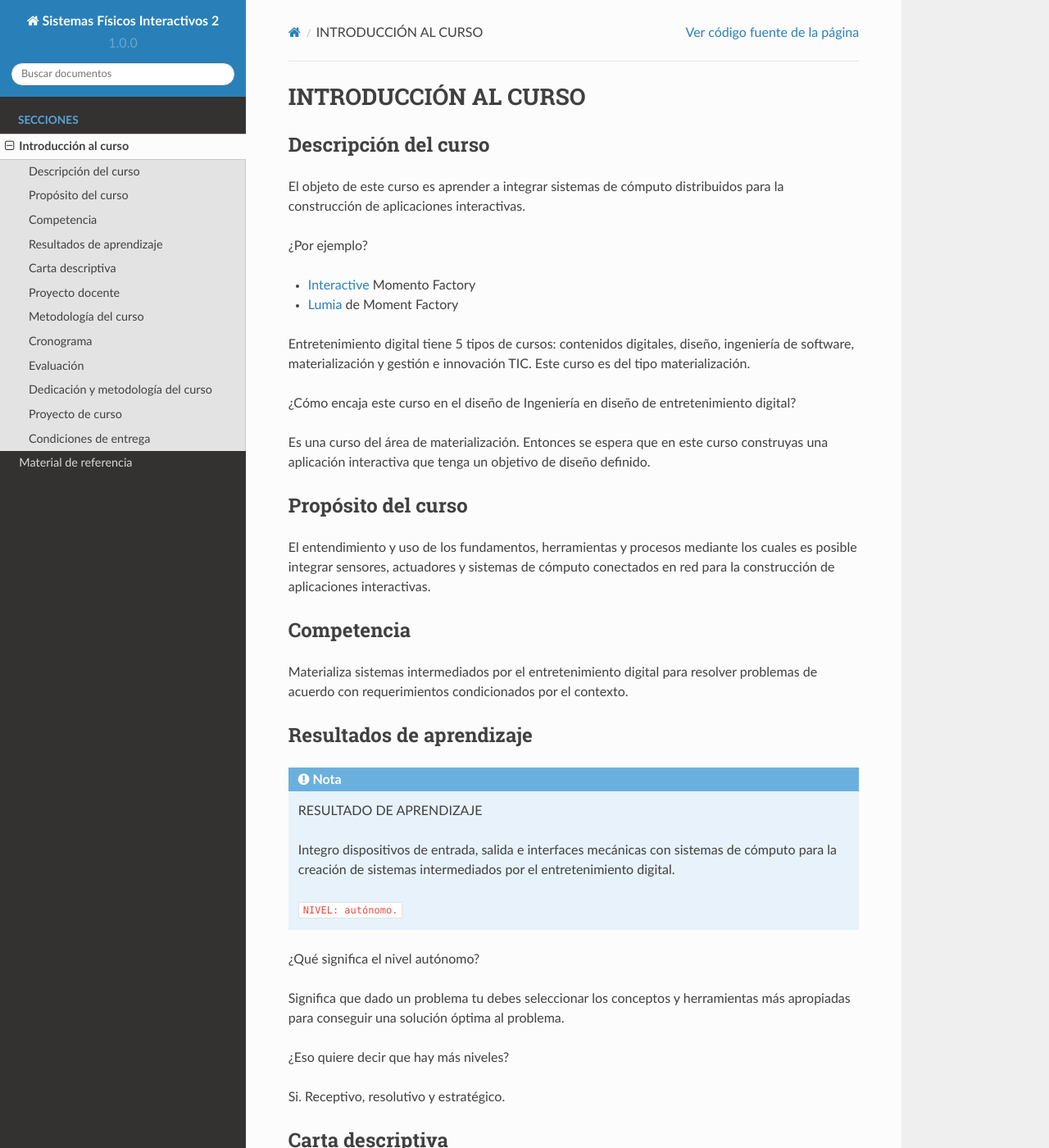
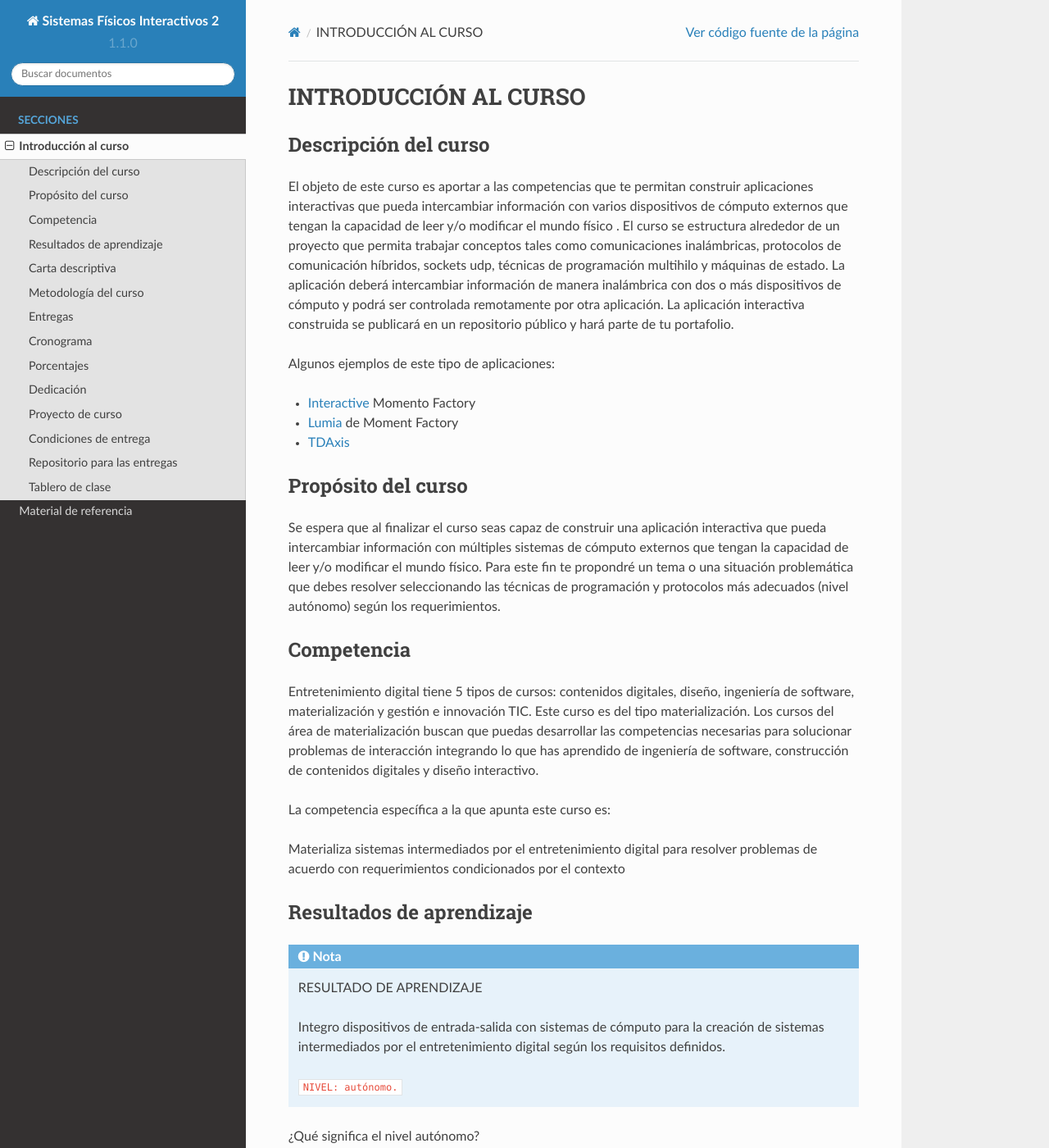
Before and after one commit to juanferfranco/SistemasFisicosInteractivos2, a Sphinx documentation site: the page built from docs/_intro/intro.rst, in a window 1280 px wide and 1400 px high. Shown: the whole window at 82% size. Built offline with Sphinx 7.4.7 and the Read the Docs theme 2.0.0, drawn with Linux system fonts in a browser that asks for light colours; some of the changed text lies outside the part shown.

Commit message:
Initial setup

```diff
--- a/docs/_intro/intro.rst
+++ b/docs/_intro/intro.rst
@@ -4,43 +4,52 @@
 Descripción del curso
 ----------------------
 
-El objeto de este curso es aprender a integrar sistemas de cómputo distribuidos
-para la construcción de aplicaciones interactivas.
+El objeto de este curso es aportar a las competencias que te permitan construir aplicaciones
+interactivas que pueda intercambiar información con varios dispositivos de cómputo externos
+que tengan la capacidad de leer y/o modificar el mundo físico . El curso se estructura alrededor
+de un proyecto que permita trabajar conceptos tales como comunicaciones inalámbricas, protocolos
+de comunicación híbridos, sockets udp, técnicas de programación multihilo y máquinas de estado.
+La aplicación deberá intercambiar información de manera inalámbrica con dos o más dispositivos
+de cómputo y podrá ser controlada remotamente por otra aplicación. La aplicación interactiva
+construida se publicará en un repositorio público y hará parte de tu portafolio.
 
-¿Por ejemplo?
+Algunos ejemplos de este tipo de aplicaciones:
 
 * `Interactive <https://momentfactory.com/reel/interactive-demo>`__ Momento Factory
 * `Lumia <https://momentfactory.com/reel/lumina-night-walks-demo>`__ de Moment Factory
-
-Entretenimiento digital tiene 5 tipos de cursos: contenidos digitales, diseño,
-ingeniería de software, materialización y gestión e innovación TIC.
-Este curso es del tipo materialización.
-
-¿Cómo encaja este curso en el diseño de Ingeniería en diseño de entretenimiento digital?
-
-Es una curso del área de materialización. Entonces se espera que en este curso construyas
-una aplicación interactiva que tenga un objetivo de diseño definido.
+* `TDAxis <https://tdaxis.github.io/>`__
 
 Propósito del curso
 ---------------------
 
-El entendimiento y uso de los fundamentos, herramientas y procesos mediante los
-cuales es posible integrar sensores, actuadores y sistemas de cómputo conectados
-en red para la construcción de aplicaciones interactivas.
+Se espera que al finalizar el curso seas capaz de construir una aplicación
+interactiva que pueda intercambiar información con múltiples sistemas de cómputo externos
+que tengan la capacidad de leer y/o modificar el mundo físico. Para este fin te propondré un
+tema o una situación problemática que debes resolver seleccionando las técnicas
+de programación y protocolos más adecuados (nivel autónomo) según los requerimientos.
 
 Competencia
 ------------
 
-Materializa sistemas intermediados por el entretenimiento digital para resolver
-problemas de acuerdo con requerimientos condicionados por el contexto.
+Entretenimiento digital tiene 5 tipos de cursos: contenidos digitales, diseño,
+ingeniería de software, materialización y gestión e innovación TIC.
+Este curso es del tipo materialización. Los cursos del área de materialización buscan
+que puedas desarrollar las competencias necesarias para solucionar problemas de
+interacción integrando lo que has aprendido de ingeniería de software, construcción
+de contenidos digitales y diseño interactivo.
+
+La competencia específica a la que apunta este curso es:
+
+Materializa sistemas intermediados por el entretenimiento digital para resolver problemas
+de acuerdo con requerimientos condicionados por el contexto
 
 Resultados de aprendizaje
 ----------------------------
 
 .. note:: RESULTADO DE APRENDIZAJE
 
-    Integro dispositivos de entrada, salida e interfaces mecánicas con sistemas de
-    cómputo para la creación de sistemas intermediados por el entretenimiento digital.
+    Integro dispositivos de entrada-salida con sistemas de cómputo para la creación de sistemas
+    intermediados por el entretenimiento digital según los requisitos definidos.
 
     ``NIVEL: autónomo.``
 
@@ -56,48 +65,67 @@
 Carta descriptiva
 -------------------
 
-En `este <https://drive.google.com/file/d/1rRzPxSS62u-0AlrML0ZpUeFVswV78DD2/view?usp=sharing>`__ enlace
+En `este <https://github.com/juanferfranco/SistemasFisicosInteractivos2/tree/main/docs/_static/cartaDescriptiva.xlsm>`__ enlace
 puedes revisar la carta descriptiva del curso.
-
-Proyecto docente
--------------------
-
-Te dejo `aquí <https://github.com/juanferfranco/SistemasFisicosInteractivos2/blob/main/docs/_static/FormatoPlaneacionInteractivos22023-10.xlsx>`__
-el proyecto docente de este curso.
 
 Metodología del curso
 ----------------------
 
-Este curso se ofrece en modalidad proyecto. En esta modalidad se propone un
-proyecto de curso que tendrás que solucionar con tu equipo de trabajo, sobre todo,
-en tiempo autónomo. Las sesiones presenciales se usarán para asesorías y revisar el avance
-de los proyectos.
+Este curso se ofrece en modalidad proyecto. En esta modalidad se propone un problema que
+deberás abordar mediante un proyecto de curso.
+
+¿Qué haremos entonces en las sesión presencial?
+
+* Presentar avances del proyecto
+* Retroalimentar el proceso
+* Realizar algunos talleres
+* Analizar algunos casos de estudio.
+
+¿Qué harás en el tiempo autónomo?
+
+* Trabajar en los prototipos del proyecto.
+
+
+Entregas
+-----------
+
+* Prototipo 1: diseño de la aplicación e integración con el primer dispositivo.
+* Prototipo 2: ajustes al diseño de la aplicación e integración con dos dispositivos.
+* Prototipo 3: ajustes al diseño de la aplicación e integración con dos dispositivos y
+  aplicación de control externa.
+* Prototipo 4: versión final de la aplicación y publicación del portafolio.
 
 Cronograma
 -----------
 
-Ver el proyecto docente del curso.
+=========== ==================  ===================== =====================
+Evaluación  Plazo 1 (sobre 5)   Plazo 2 (sobre 5)     Plazo 3 (sobre 4)
+=========== ==================  ===================== =====================
+Prototipo 1 semana 4 ago 7      semana 4              semana 5
+Prototipo 2 semana 7            semana 8              semana 9
+Prototipo 3 semana 12           semana 13             semana 14
+Prototipo 4 semana 15           no hay                semana 16
+=========== ==================  ===================== =====================
 
-Evaluación
+* Ten presente que te reportaré al SIGAA siempre en el plazo 1. Si entregas en los
+  plazos posteriores de modificaré la nota. Luego del plazo 3 la nota quedará
+  en cero.
+* Solo se recibirán los prototipos con todas los requisitos solicitados. La nota
+  para un prototipo incompleto será 0. Mira por favor muy bien las condiciones de entrega
+  para cada prototipo.
+
+Porcentajes
 -----------
 
-* Prototipo 1. 20% Semana 3.
-* Prototipo 2. 20% Semana 6.
-* Prototipo 3. 20% Semana 9.
-* Prototipo 4. 20% Semana 12.
-* Portafolio.  20% Semana 16.
+* Prototipo 1: 30%
+* Prototipo 2: 20%
+* Prototipo 3: 20%
+* Prototipo 4: 30%
 
-Dedicación y metodología del curso
-------------------------------------
+Dedicación
+------------
 
-.. warning:: ESTE CURSO TIENE UN COMPONENTE DE TRABAJO AUTÓNOMO ENORME!
-
-    Este curso en 2023-10 se ofrecerá en modalidad proyecto. Semanalmente
-    tendremos encuentros presenciales ``para resolver dudas, para realizar
-    asesorías y para realizar el seguimiento al proyecto``.
-
-* Las asesorías presenciales serán de 1 hora 40 minutos. Cada equipo presentará
-  los avances realizados y entre todos realizaremos la retroalimentación.
+* Las asesorías presenciales serán de 1 hora 40 minutos.
 * El trabajo autónomo del curso será de 4 horas.
 
 Proyecto de curso
@@ -140,25 +168,36 @@
 Condiciones de entrega
 -----------------------
 
-Cada equipo debe tener su repositorio en GitHub por prototipo y para el portafolio.
-
-Repositorio para los prototipos:
+Para los prototipos 1 a 3
 
 * El código de todos los proyectos de software involucrados.
-* Documentar el proceso, pruebas intermedias, qué funcionó, qué no funcionó, qué
-  problemas tuviste, cómo se solucionaron, que material consultaste.
-* Documenta en fotos y video (coloca enlaces) del proceso y del resultado final
-  del prototipo.
+* Explicar el diseño conceptual de la aplicación.
+* Enlace a un video con el resultado final del prototipo funcionando.
 
-Repositorio para el portafolio:
+Para el prototipo 4:
 
-* El código de todos los proyectos de software involucrados.
+* Versión final del código de todos los dispositivos de cómputo involucrados.
+* Explicar el diseño conceptual de la aplicación.
 * Un documento tipo tutorial con el cual una persona que no conozca
-  tu proyecto pueda reproducirlo.
-* El enlace a un video donde muestres el proceso y el resultado final del proyecto.
+  tu proyecto pueda reproducirlo y probarlo.
+* El enlace a un video donde muestres en funcionamiento el prototipo final.
+* Un enlace a tu portafolio donde se vea la publicación de este trabajo.
 
-Te voy a dejar dos enlaces muy interesantes:
+
+Te voy a dejar algunas ideas de portafolio y cómo puedes mostrar tu trabajo:
 
 * `Un portafolio <https://www.jellever.be/>`__ ejemplo que me gusta mucho.
 * `Un video <https://youtu.be/CTvbuqRCoKk>`__ donde puedes ver una manera interesante
   de presentar un proyecto y el proceso para llegar a ese resultado.
+
+Repositorio para las entregas
+-------------------------------
+
+En `este <https://classroom.github.com/a/VziI50xB>`__ repositorio deberás entregar tus prototipos.
+
+
+Tablero de clase
+------------------
+
+`Tablero <https://upbeduco-my.sharepoint.com/:wb:/g/personal/juanf_franco_upb_edu_co/EaEbUCuFdDlHi26CSt36qdwBwwlp-F_Zjtj9YeQNMck9lQ?e=GVdzE2>`__
+del curso.
--- a/docs/conf.py
+++ b/docs/conf.py
@@ -20,11 +20,11 @@
 # -- Project information -----------------------------------------------------
 
 project = 'Sistemas Físicos Interactivos 2'
-copyright = '2022, Juan Franco'
+copyright = '2023-20, Juan Franco'
 author = 'Juan Franco'
 
 # The short X.Y version
-version = '1.0.0'
+version = '1.1.0'
 # The full version, including alpha/beta/rc tags
 release = 'rc'
 
--- a/docs/index.rst
+++ b/docs/index.rst
@@ -1,4 +1,4 @@
-Curso Sistemas Físicos Interactivos 2 2023-10
+Curso Sistemas Físicos Interactivos 2 2023-20
 ==============================================
 
 Docente diseñador del curso: Juan Fernando Franco Higuita
```
Also changed, not shown: 2 other files.
